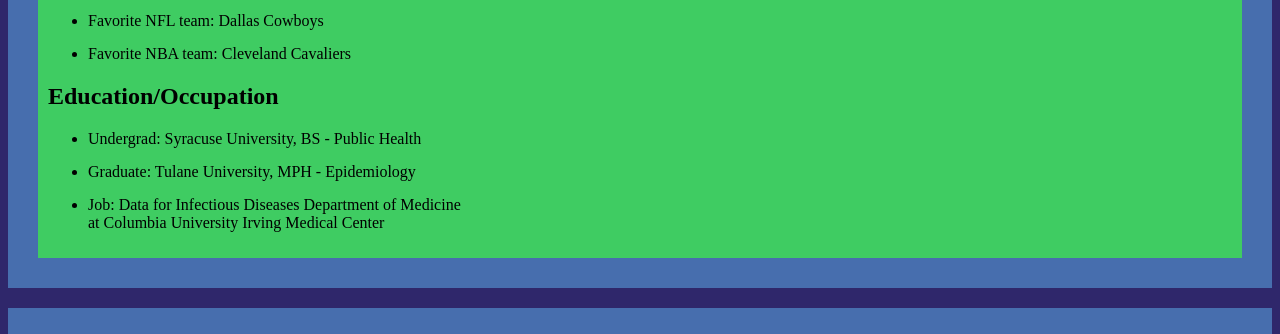
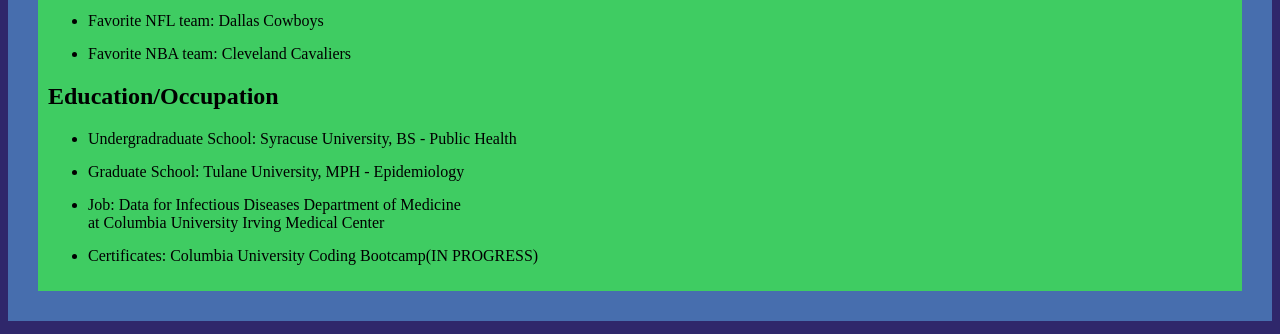
Before and after one commit to bsovic23/Portfolio_New, a plain HTML site: page index.html in a window 1280 px wide. Shown: the part 1540-1874 px from the top of the page. Drawn offline with Linux system fonts and the light colour scheme.

Commit message:
updating portfolio

```diff
--- /dev/null
+++ b/assets/js/portfolio.js
@@ -0,0 +1,3 @@
+// Insert Functions Here
+
+// Box to leave questions/reach out to me
--- a/index.html
+++ b/index.html
@@ -113,10 +113,11 @@
                 </ul>
             <h2>Education/Occupation</h2>
                 <uL>
-                    <li>Undergrad: Syracuse University, BS - Public Health</li>
-                    <li>Graduate: Tulane University, MPH - Epidemiology</li>
+                    <li>Undergradraduate School: Syracuse University, BS - Public Health</li>
+                    <li>Graduate School: Tulane University, MPH - Epidemiology</li>
                     <li>Job: Data for Infectious Diseases Department of Medicine<br>
                         at Columbia University Irving Medical Center</li>
+                    <li>Certificates: Columbia University Coding Bootcamp(IN PROGRESS)</li>
                 </uL>
             </div>
         </section>
@@ -232,5 +233,7 @@
             <li>Thank you for visiting the portfolio of Brit Sovic</li>
             <li class="toTop"><a href="index.html" >Click here to return to the top of the page</a></li>
         </footer>
+
+        <script src="./assets/js/portfolio.js"></script>
     </body>
 </html>
```
Also changed, not shown: 1 other file.
